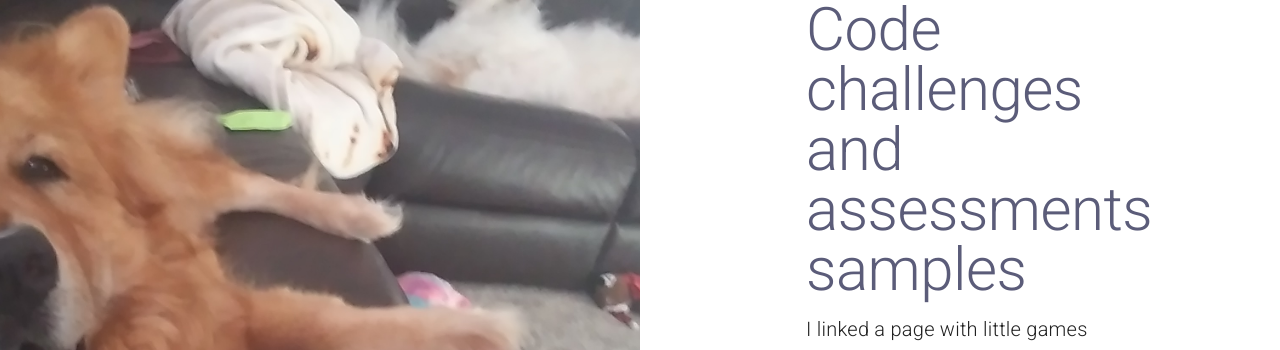
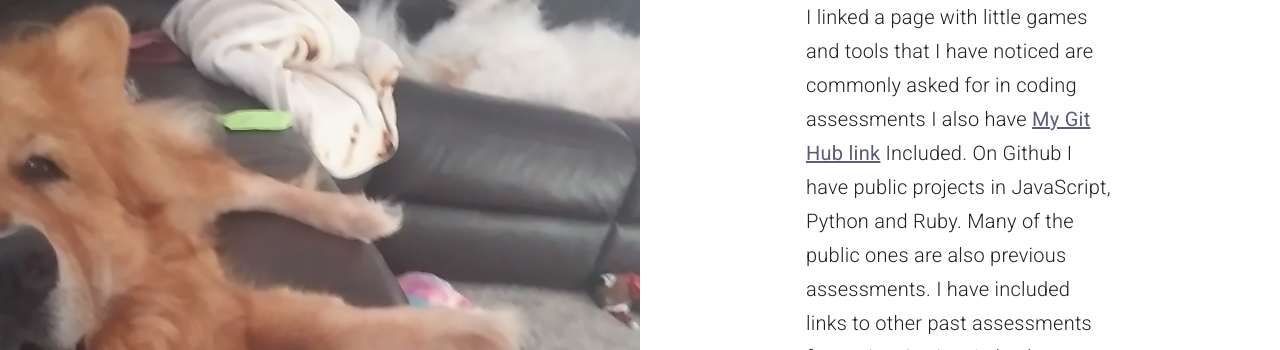
Before and after one commit to HollyMaguire/new-profile-page, a Vue app: page / in a window 1280 px wide. Shown: the top 350 px of the page. Built offline with nearby package versions, Linux system fonts and the light colour scheme.

Commit message:
updating site

```diff
--- a/src/components/Welcome.vue
+++ b/src/components/Welcome.vue
@@ -31,9 +31,9 @@
             cols="10"
             md="6"
           >
-        <base-heading class="info--text">
+        <!-- <base-heading class="info--text">
              Code challenges and assessments samples
-            </base-heading>
+            </base-heading> -->
             <base-text>
             I linked a page with little games and tools that I have noticed are commonly asked for in coding assessments I also have <a href="https://github.com/HollyMaguire"> <strong> My Git Hub link</strong></a>
             Included. On Github I have public projects in JavaScript, Python and Ruby. Many of the public ones are also previous assessments. I have included links to other past assessments for easier viewing. I also have aditional samples of my work below this section.
```
Also changed, not shown: src/assets/services.png.
